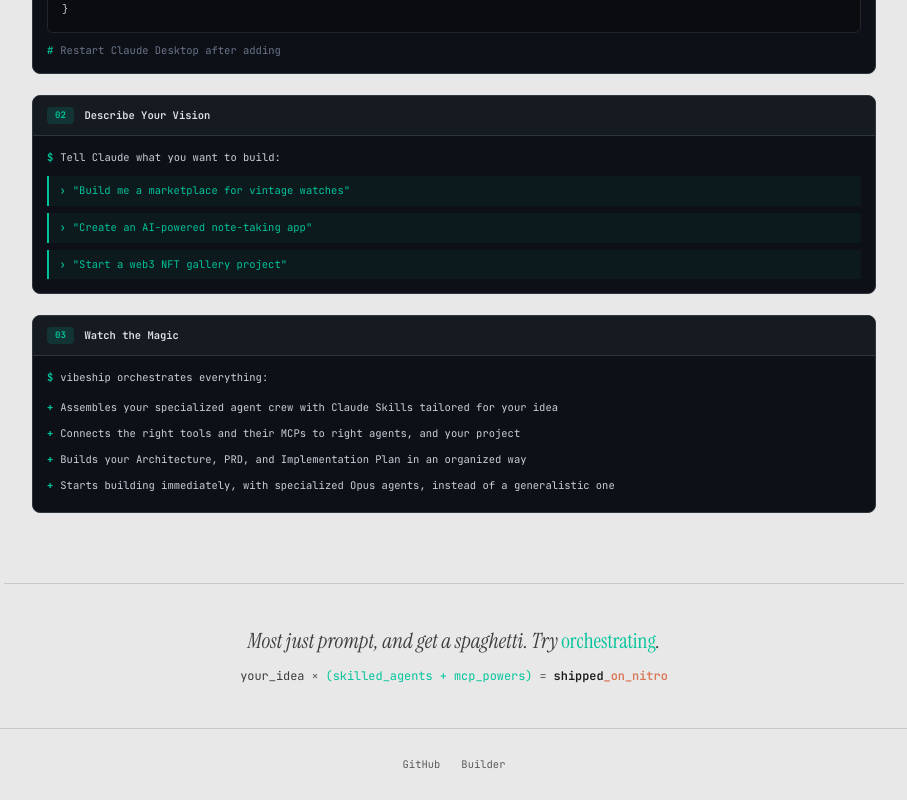
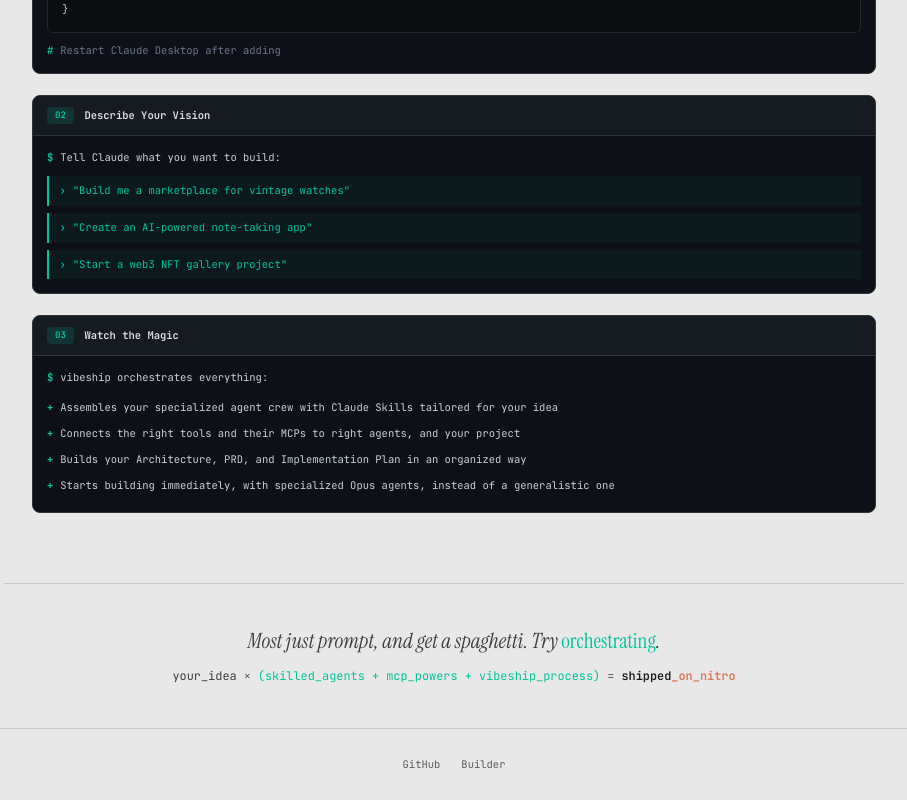
Before and after one commit to vibeforge1111/vibeship-spawner, a SvelteKit app in the folder web/: page / in a window 1280 px wide. Shown: the part 1133-1933 px from the top of the page, without its empty margins (186-1093 px from the left). Built offline with nearby package versions, Linux system fonts and the light colour scheme.

Commit message:
Add vibeship_process to formula

```diff
--- a/web/src/routes/+page.svelte
+++ b/web/src/routes/+page.svelte
@@ -324,7 +324,7 @@
     <div class="closing-formula">
       <span class="formula-text">your_idea</span>
       <span class="formula-op">×</span>
-      <span class="formula-text highlight">(skilled_agents + mcp_powers)</span>
+      <span class="formula-text highlight">(skilled_agents + mcp_powers + vibeship_process)</span>
       <span class="formula-op">=</span>
       <span class="formula-result">shipped<span class="claude-highlight">_on_nitro</span></span>
     </div>
```
